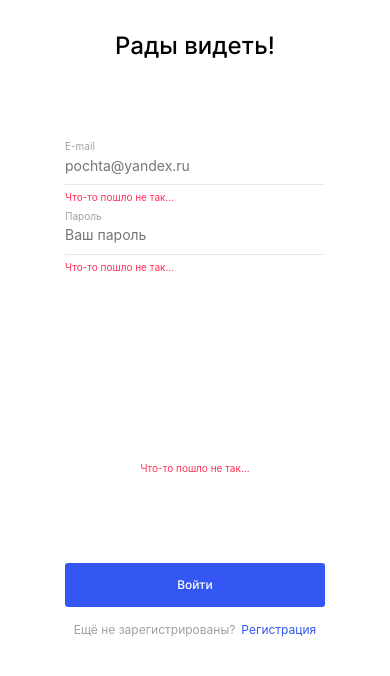
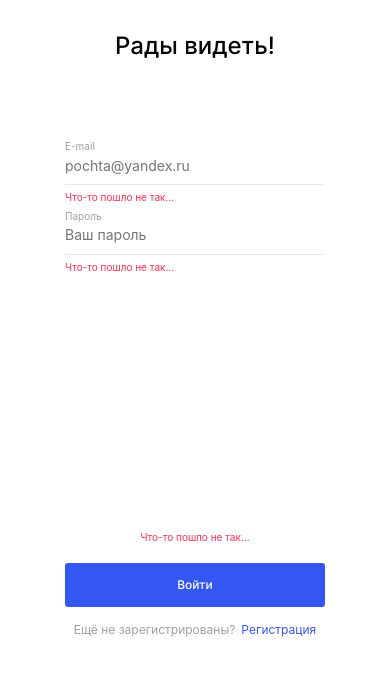
Before and after one commit to DezmonDND/movies-explorer-frontend, a React app: page /signin in a window 390 px wide. Shown: the part 114-790 px from the top of the page. Built offline with nearby package versions, Linux system fonts and the light colour scheme; a web font is replaced by a local one.

Commit message:
fix: исправить отображение кнопок и форм

```diff
--- a/src/components/Footer/Footer.css
+++ b/src/components/Footer/Footer.css
@@ -69,7 +69,7 @@
 
 @media screen and (max-width: 320px) {
     .footer__container {
-        padding: 79px 0 20px;
+        padding: 79px 10px 20px;
     }
 
     .footer__info {
--- a/src/components/Login/Login.css
+++ b/src/components/Login/Login.css
@@ -1,12 +1,15 @@
 .form__button_type-login {
     padding-left: 176px;
     padding-right: 176px;
+}
+
+.form__request-error_type-login {
     margin-top: 69px;
 }
 
 @media screen and (max-width: 768px) {
-    .form__buttons_login {
-        margin-top: 95px;
+    .form__request-error_type-login {
+        margin-top: 69px;
     }
 }
 
--- a/src/components/Login/Login.js
+++ b/src/components/Login/Login.js
@@ -31,7 +31,7 @@ function Login() {
                     <span className="profilePassword-error profile__input-error">Что-то пошло не так...</span>
                 </div>
                 <div className="form__buttons form__buttons_login">
-                    <span className="form__request-error">Что-то пошло не так...</span>
+                    <span className="form__request-error form__request-error_type-login">Что-то пошло не так...</span>
                     <button className="form__button form__button_type-login" type="submit">Войти</button>
                     <div className="form__links">
                         <p className="form__link-text">Ещё не зарегистрированы?</p>
```
